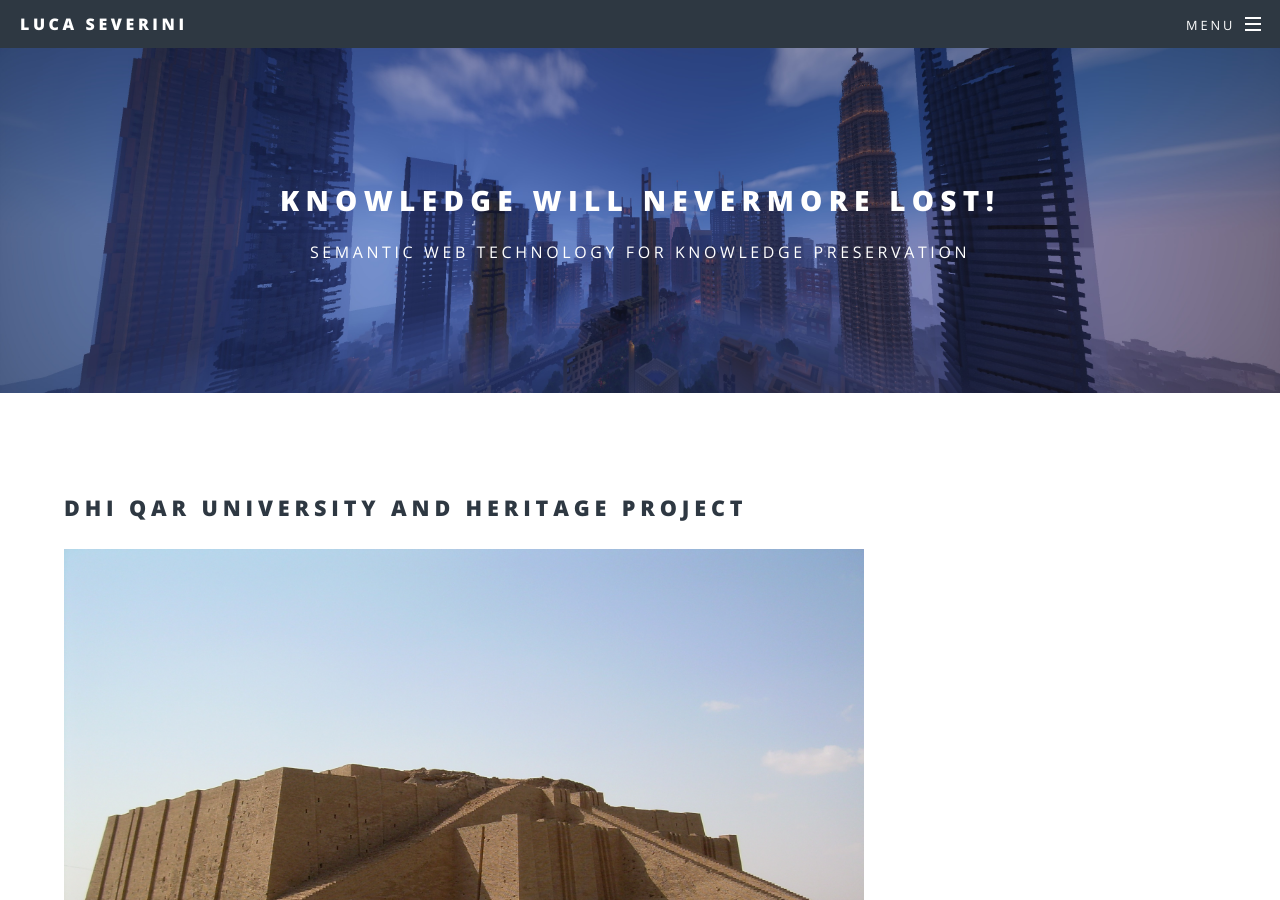
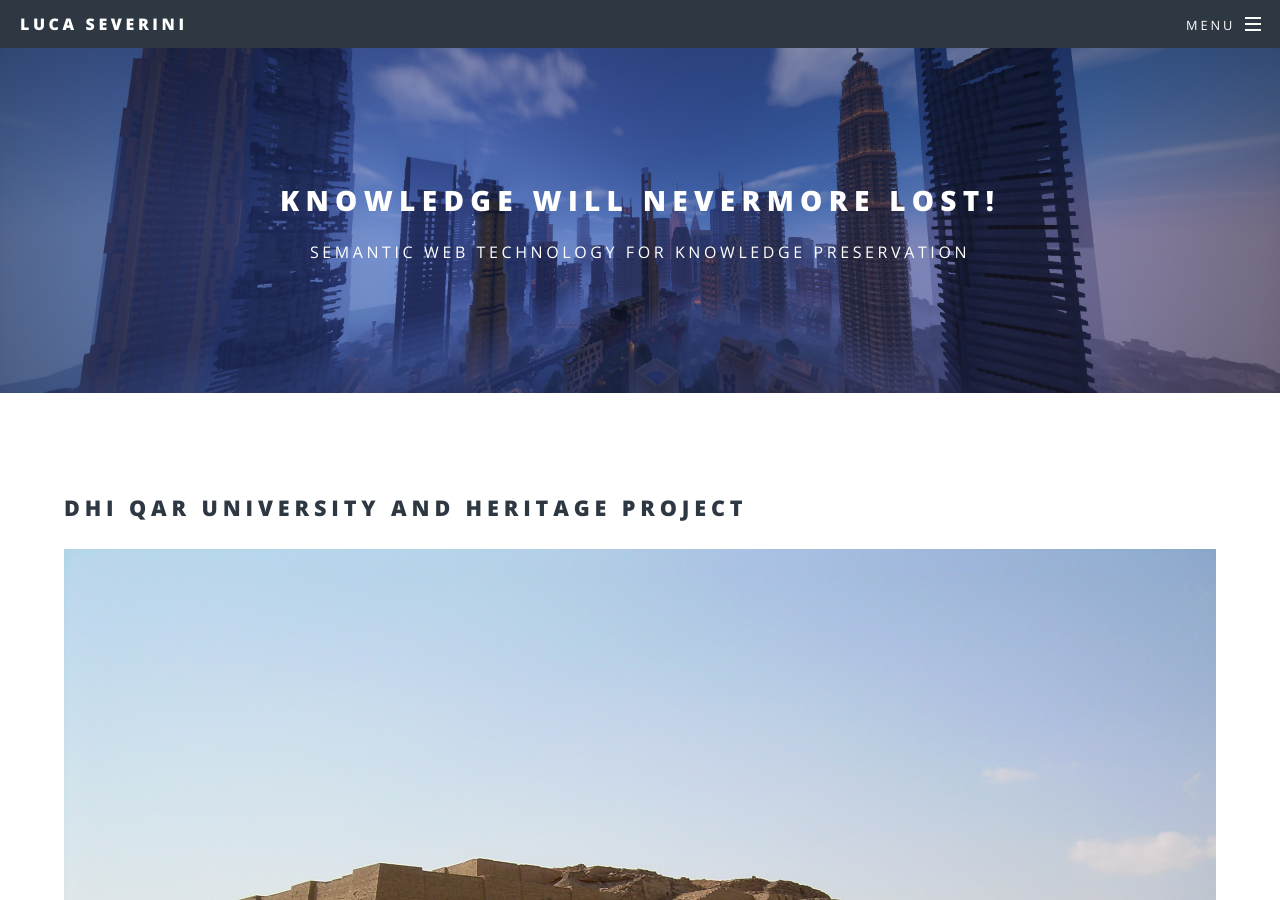
Before and after one commit to delpix/luca-severini, a Jekyll site: the page built from _posts/2017-08-22-dhi-qar.md, in a window 1280 px wide and 900 px high. Built offline with Jekyll 4.4.1, drawn with Linux system fonts in a browser that asks for light colours.

Commit message:
posts responsive image

```diff
--- a/_posts/2017-08-22-dhi-qar.md
+++ b/_posts/2017-08-22-dhi-qar.md
@@ -7,7 +7,7 @@ tags: cultural-heritage archaeological-find mesopotamia ur iraq dhi-qar
 
 ## Dhi Qar University and Heritage Project
 
-![Ur Ziggurat]({{ site.baseurl }}/images/post/ur-ziggurat.jpg){:width="800px"}
+![Ur Ziggurat]({{ site.baseurl }}/images/post/ur-ziggurat.jpg){:width="100%"}
 
 Due to the dramatic events that have shaken Iraq, the international
 community is giving its contribute to restore normality in the country
@@ -27,7 +27,7 @@ desining a cataloguing model suitable to support the safeguard of the archaeolog
 
 ### What was the project’s objective?
 
-![Lorenzo on Ur Ziggurat staircase]({{ site.baseurl }}/images/post/ur-ziggurat-staircase.jpg){:width="620px"}
+![Lorenzo on Ur Ziggurat staircase]({{ site.baseurl }}/images/post/ur-ziggurat-staircase.jpg){:width="100%"}
 
 Iraq has an impressive number of archaeological sites: it is second only
 to that of Italy. At the beginning of the war only the 10 percent of
@@ -145,7 +145,7 @@ classification.
 
 ### What have been the operational phases?
 
-![Luca and Lorenzo]({{ site.baseurl }}/images/post/luca-and-lorenzo.jpg){:width="620px"}
+![Luca and Lorenzo]({{ site.baseurl }}/images/post/luca-and-lorenzo.jpg){:width="100%"}
 
 1.  A working group consisting of assyriologists, archaeologists expert
     in epigraphy, philosophers and knowledge engineers developed the
```
Also changed, not shown: _posts/2017-08-23-philosophers.md (+2 -2 lines), _posts/2017-08-24-goethe.md (+1 -1 lines).
